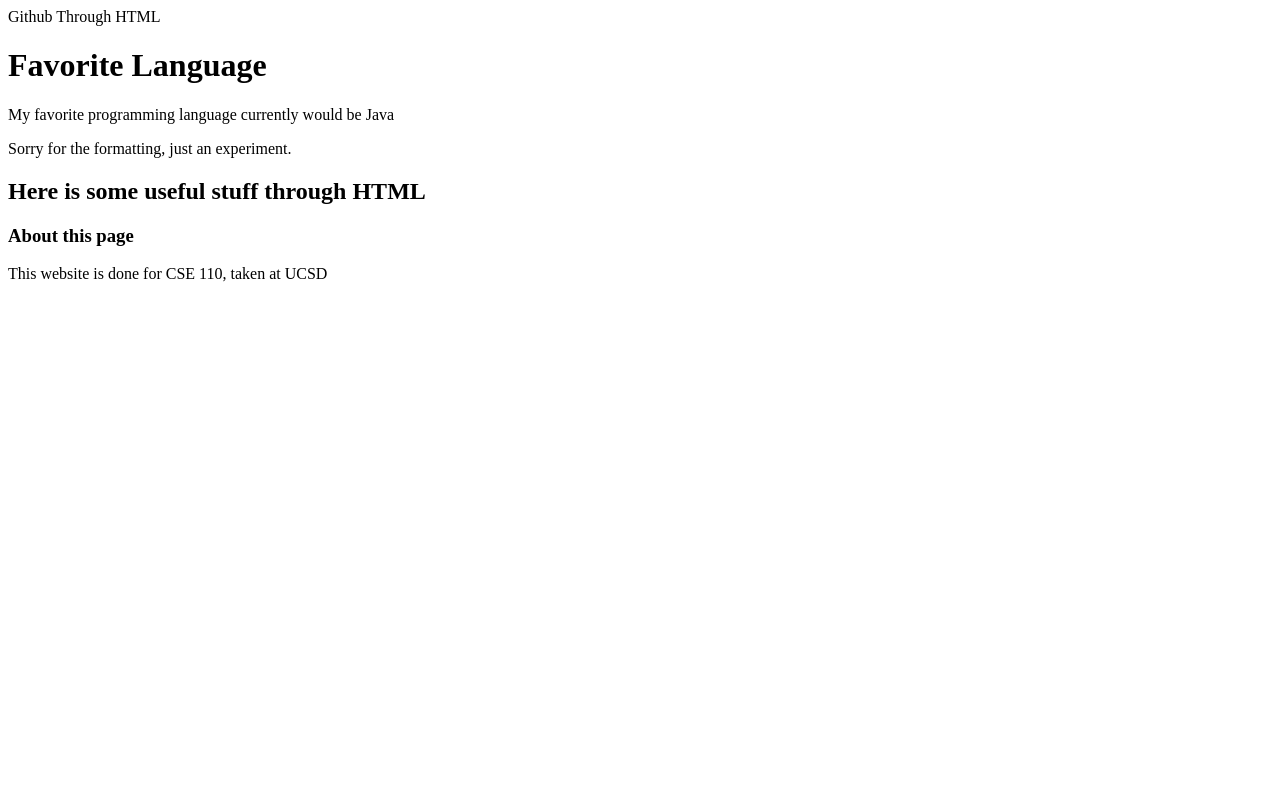
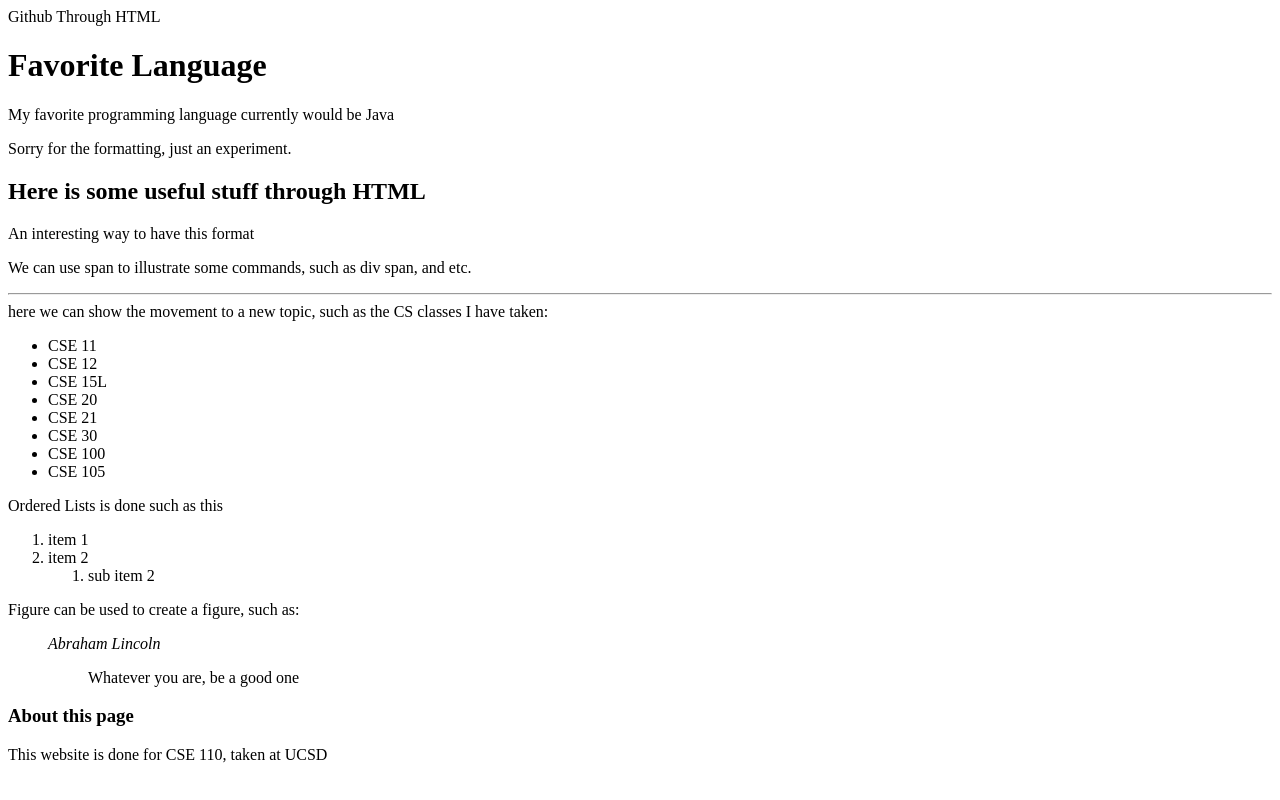
Before and after one commit to ibro912/wi21-cse110-lab3, a plain HTML site: page index.html in a window 1280 px wide. Drawn offline with Linux system fonts and the light colour scheme.

Commit message:
text content

```diff
--- a/index.html
+++ b/index.html
@@ -16,6 +16,42 @@
 
         <section>
             <h2>Here is some useful stuff through HTML</h2>
+            <div class="shadowbox">
+                <p>An interesting way to have this format</p>
+            </div>
+            <p>
+                We can use span to illustrate some commands, such as <span class="command">div</span>
+                <span class="command">span,</span> and etc.
+
+                <hr>
+                here we can show the movement to a new topic, such as the CS classes I have taken:
+                <ul>
+                    <li>CSE 11</li>
+                    <li>CSE 12</li>
+                    <li>CSE 15L</li>
+                    <li>CSE 20</li>
+                    <li>CSE 21</li>
+                    <li>CSE 30</li>
+                    <li>CSE 100</li>
+                    <li>CSE 105</li>
+                </ul>
+
+                Ordered Lists is done such as this
+                <ol>
+                    <li>item 1</li>
+                    <li>item 2
+                        <ol>
+                            <li> sub item 2</li>
+                        </ol>
+                    </li>
+                </ol>
+
+                Figure can be used to create a figure, such as:
+                <figure>
+                    <figcaption><cite>Abraham Lincoln</cite></figcaption>
+                    <blockquote>Whatever you are, be a good one</blockquote>
+                </figure>
+            </p>
         </section>
 
         <h3>About this page</h3>
```
